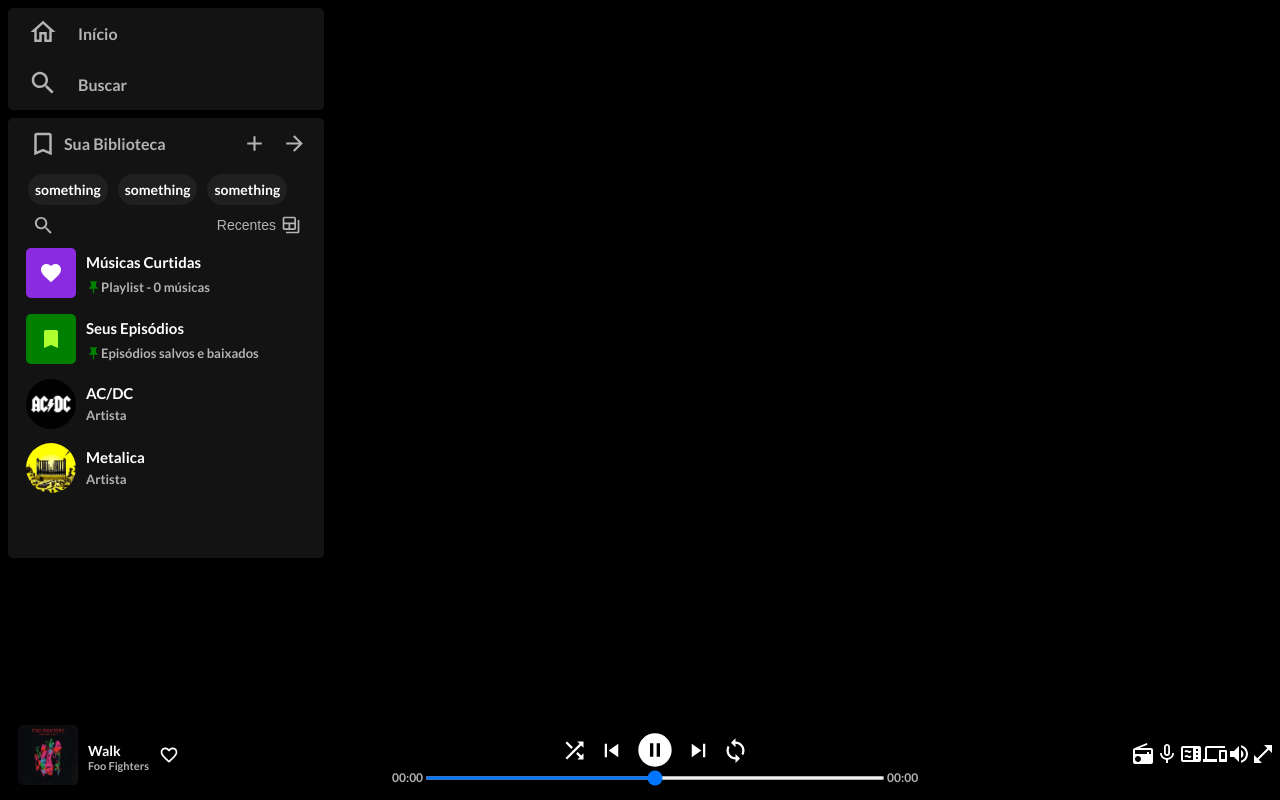
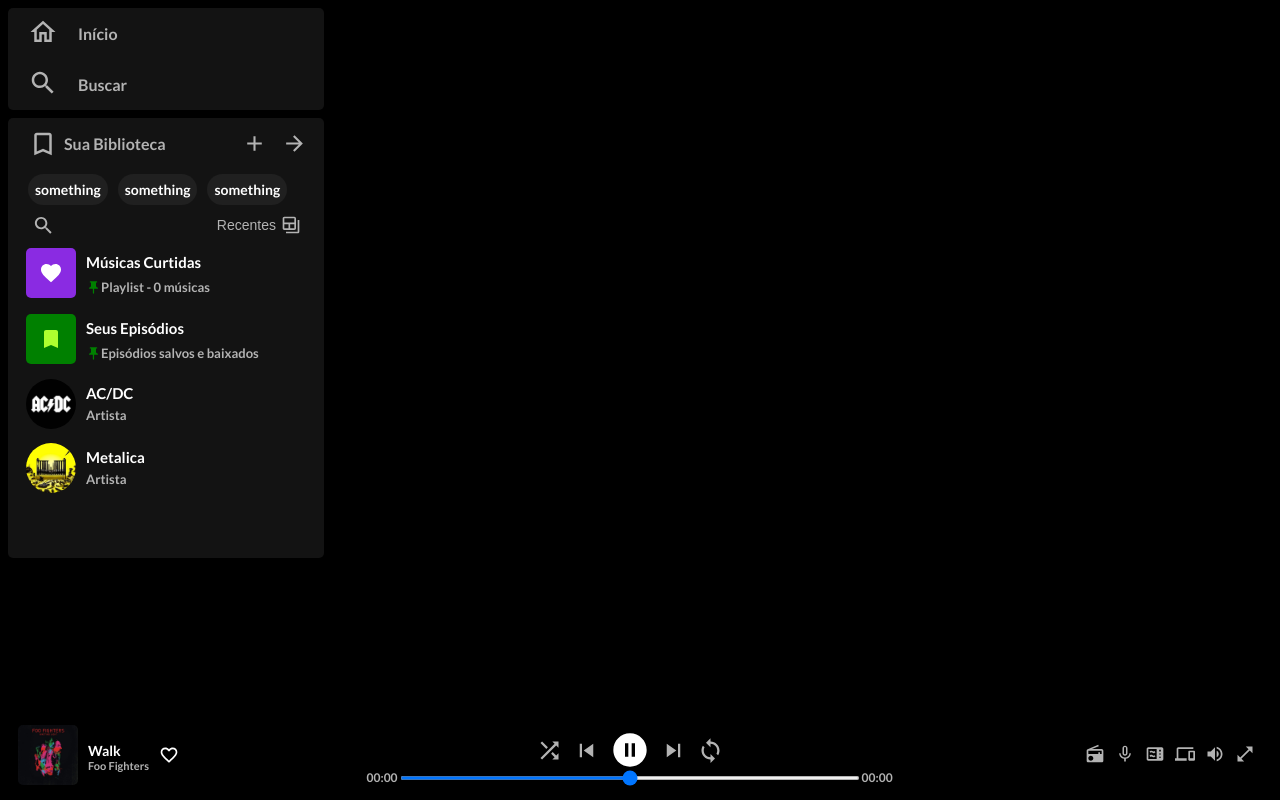
Before and after one commit to KauReysan/spotify-tela-inicial, a React (Vite) app: page / in a window 1280 px wide. Built offline with nearby package versions, Linux system fonts and the light colour scheme.

Commit message:
player terminado

```diff
--- a/src/Components/FooterPLayer.css
+++ b/src/Components/FooterPLayer.css
@@ -57,6 +57,9 @@
     display: flex;
     align-items: center;
 }
+.middle-top-area:hover{
+    cursor: pointer;
+}
 .middle input{
     width: 460px;
     height: 4px;
@@ -69,3 +72,10 @@
 .middle-input-area p {
     font-size: 12px;
 }
+
+.last-part{
+    margin-right: 15px;
+}
+.last-part:hover{
+    cursor: pointer;
+}
--- a/src/Components/FooterPLayer.jsx
+++ b/src/Components/FooterPLayer.jsx
@@ -42,11 +42,11 @@
             </div>
             <div className="middle">
                 <div className="middle-top-area">
-                <ShuffleIcon style={{width: "27px", height: "27px", margin: "0 5px"}}/>
-                <SkipPreviousIcon style={{width: "27px", height: "27px", margin: "0 5px"}}/>
+                <ShuffleIcon style={{width: "27px", height: "27px", margin: "0 5px", color: "#b3b3b3"}}/>
+                <SkipPreviousIcon style={{width: "27px", height: "27px", margin: "0 5px", color: "#b3b3b3"}}/>
                 <PauseCircleIcon style={{width: "40px", height: "40px", margin: "0 5px"}}/>
-                <SkipNextIcon style={{width: "27px", height: "27px", margin: "0 5px"}}/>
-                <LoopIcon style={{width: "27px", height: "27px", margin: "0 5px"}}/>
+                <SkipNextIcon style={{width: "27px", height: "27px", margin: "0 5px", color: "#b3b3b3"}}/>
+                <LoopIcon style={{width: "27px", height: "27px", margin: "0 5px", color: "#b3b3b3"}}/>
                 </div>
                 <div className="middle-input-area">
                     <p style={{color: "#b3b3b3"}}>00:00</p>
@@ -55,12 +55,12 @@
                 </div>
             </div>
             <div className="last-part">
-                <RadioIcon/>
-                <MicNoneIcon/>
-                <MicrowaveIcon/>
-                <DevicesIcon/>
-                <VolumeUpIcon/>
-                <OpenInFullIcon/>
+                <RadioIcon style={{width: "20px", height: "20px", margin: "0 5px", color: "#b3b3b3"}}/>
+                <MicNoneIcon style={{width: "20px", height: "20px", margin: "0 5px", color: "#b3b3b3"}}/>
+                <MicrowaveIcon style={{width: "20px", height: "20px", margin: "0 5px", color: "#b3b3b3"}}/>
+                <DevicesIcon style={{width: "20px", height: "20px", margin: "0 5px", color: "#b3b3b3"}}/>
+                <VolumeUpIcon style={{width: "20px", height: "20px", margin: "0 5px", color: "#b3b3b3"}}/>
+                <OpenInFullIcon style={{width: "20px", height: "20px", margin: "0 5px", color: "#b3b3b3"}}/>
             </div>
         </div>
     );
```
